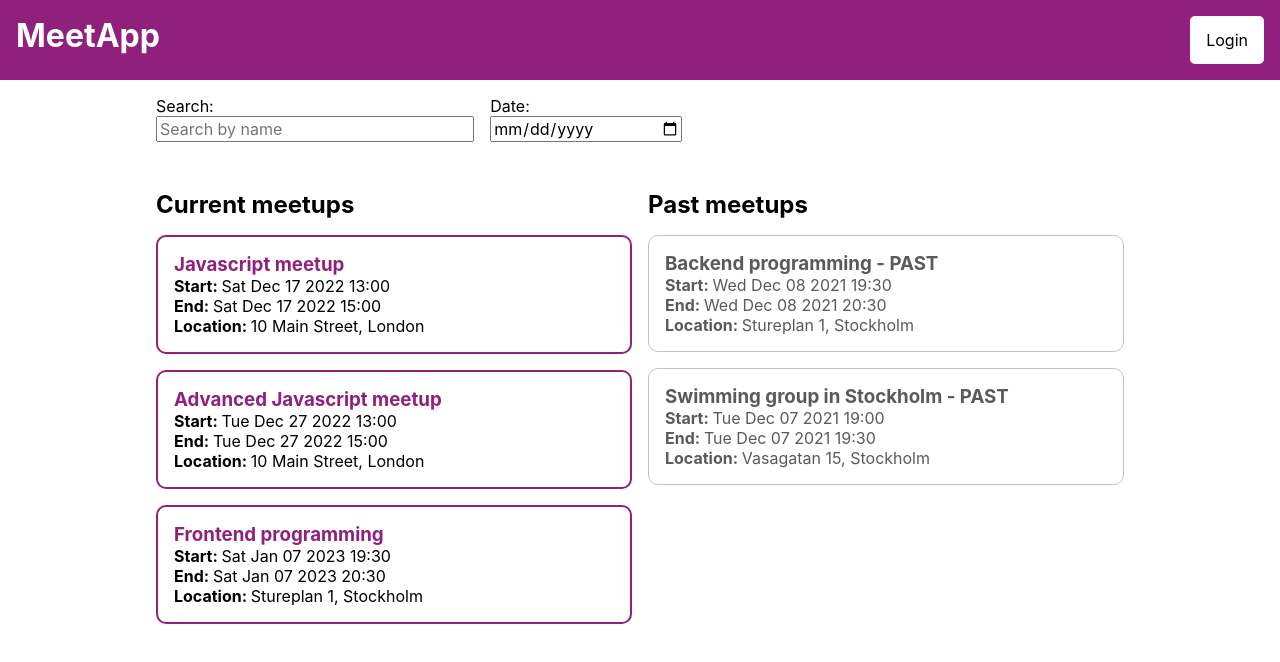
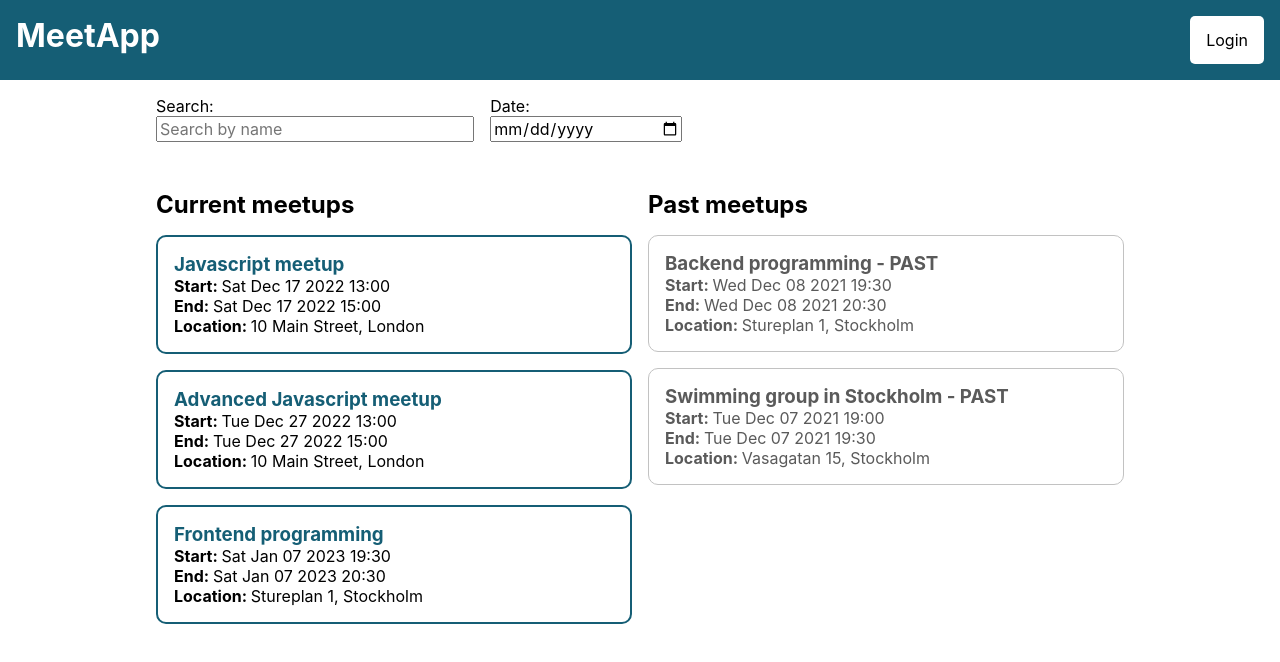
Before and after one commit to EmmaDawsonDev/tdd-meetup, a React (Create React App) app: page / in a window 1280 px wide. Shown: the top 662 px of the page. Built offline with nearby package versions, Linux system fonts and the light colour scheme.

Commit message:
Change colors

```diff
--- a/src/components/Card/Card.module.css
+++ b/src/components/Card/Card.module.css
@@ -1,12 +1,12 @@
 .cardWrapperCurrent {
   width: 100%;
-  border: 2px solid rgb(143, 33, 125);
+  border: 2px solid #155E75;
   border-radius: 10px;
   padding: 1rem;
 }
 
 .cardWrapperCurrent h3 {
-  color: rgb(143, 33, 125);
+  color: #155E75;
 }
 
 .cardWrapperPast {
--- a/src/components/Header/Header.module.css
+++ b/src/components/Header/Header.module.css
@@ -1,6 +1,6 @@
 .header {
   min-height: 5rem;
-  background-color: rgb(143, 33, 125);
+  background-color: #155E75;
   color: white;
   padding: 1rem;
   display: flex;
--- a/src/pages/Home/Home.module.css
+++ b/src/pages/Home/Home.module.css
@@ -28,7 +28,7 @@
 }
 
 .delete {
-  color: rgb(143, 33, 125);
+  color: #155E75;
 }
 
 .inputsContainer {
--- a/src/pages/MeetupDetail/MeetupDetail.module.css
+++ b/src/pages/MeetupDetail/MeetupDetail.module.css
@@ -14,7 +14,7 @@
 .column2 {
   margin-top: 2rem;
   padding: 1rem;
-  border: 2px solid rgb(143, 33, 125);
+  border: 2px solid #155E75;
   border-radius: 20px;
 }
 
@@ -46,7 +46,7 @@
 textarea {
   border-radius: 20px;
   background-color: rgb(245, 245, 245);
-  border: 2px solid rgb(143, 33, 125);
+  border: 2px solid #155E75;
   padding: 1rem;
 }
 
```
